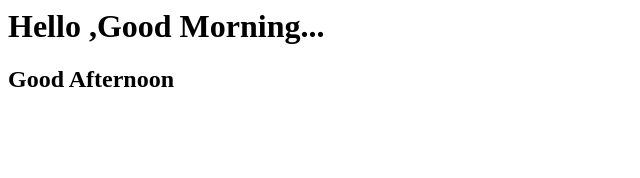
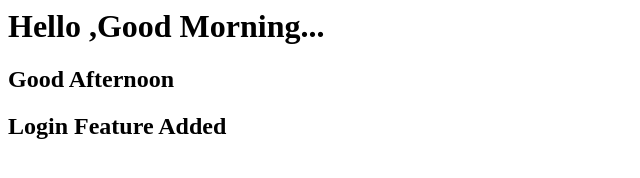
Before and after one commit to Nikita93114/GitRepoPractice4, a plain HTML site: page index.html in a window 1280 px wide. Shown: the whole page, without its empty margins (0-640 px from the left). Drawn offline with Linux system fonts and the light colour scheme.

Commit message:
login feature added..

```diff
--- a/index.html
+++ b/index.html
@@ -2,3 +2,6 @@
 
 
 <h2>Good Afternoon</h2>
+
+
+<h2>Login Feature Added</h2>
```
Also changed, not shown: login.html (added, +1 -0 lines).
